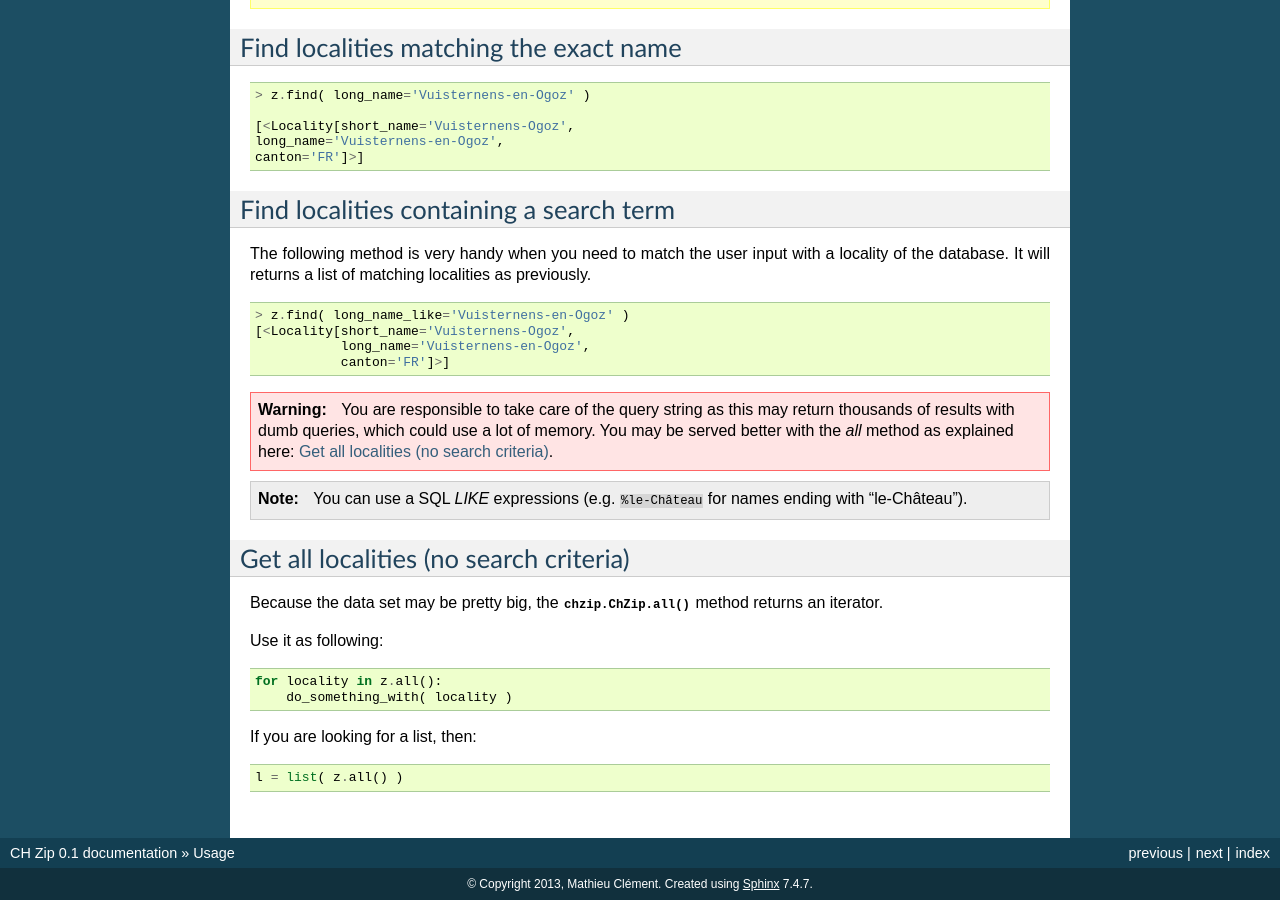
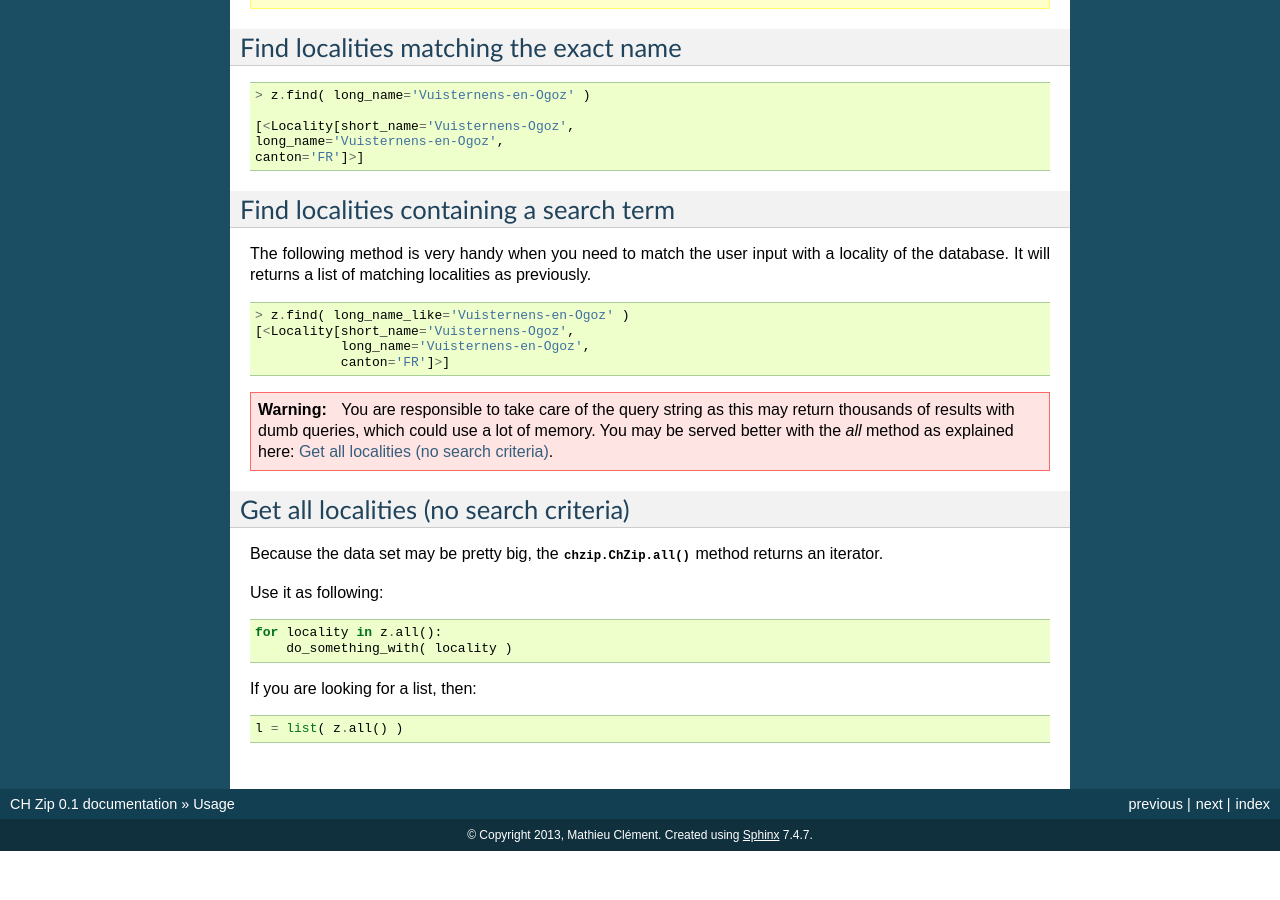
Before and after one commit to mathieu-clement/chzip, a Sphinx documentation site: the page built from doc/usage.rst, in a window 1280 px wide and 900 px high, scrolled down 935 px. Built offline with Sphinx 7.4.7, drawn with Linux system fonts in a browser that asks for light colours; after the commit the page ends 1786 px from its top, so only the background shows below that; some of the changed lines change nothing that is shown.

Commit message:
Remove thing about SQL LIKE expressions.

```diff
--- a/doc/usage.rst
+++ b/doc/usage.rst
@@ -102,10 +102,10 @@ as previously.
     of memory. You may be served better with the `all` method as explained here:
     :ref:`all_method`.
 
-.. note::
-
-    You can use a SQL *LIKE* expressions (e.g. ``%le-Château`` for names ending with
-    "le-Château").
+.. .. note::
+..
+..     You can use a SQL *LIKE* expressions (e.g. ``%le-Château`` for names ending with
+..     "le-Château").
 
 .. _all_method:
 
```
